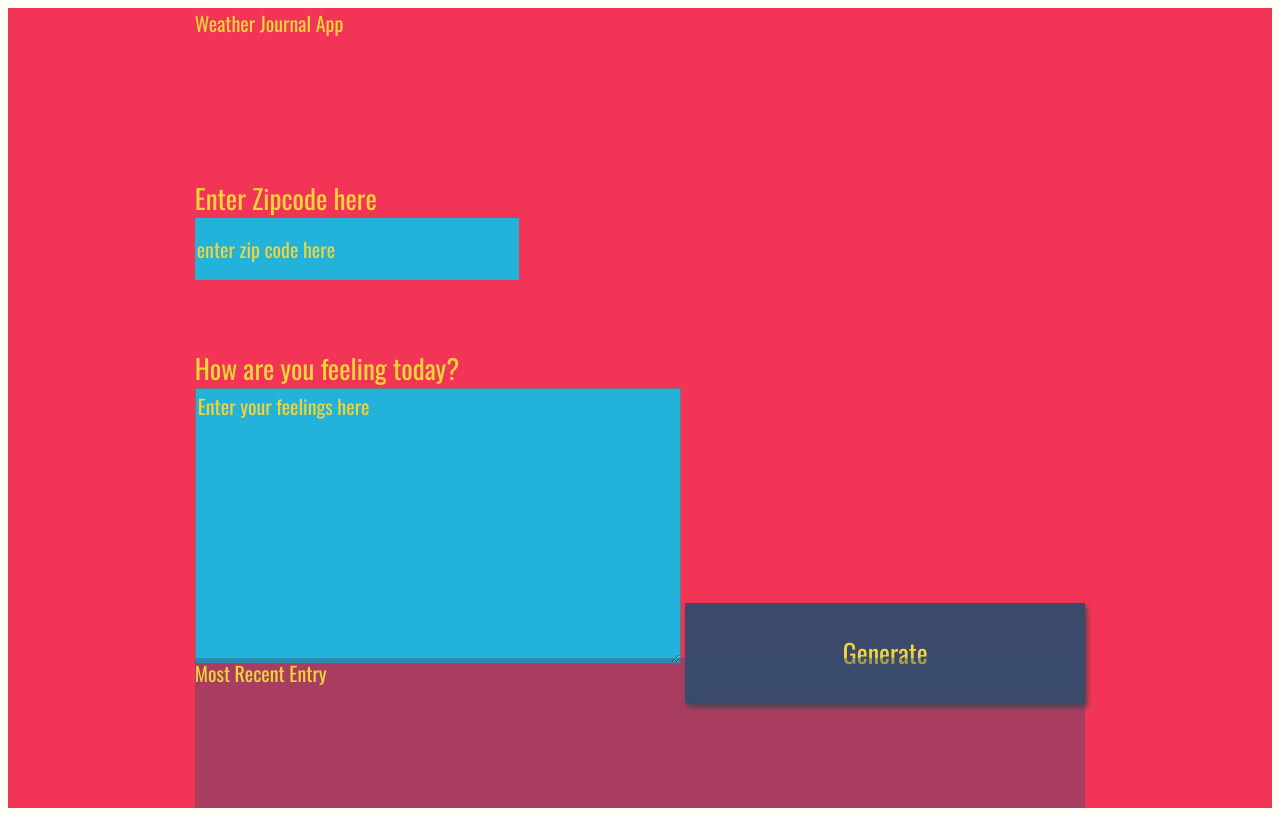
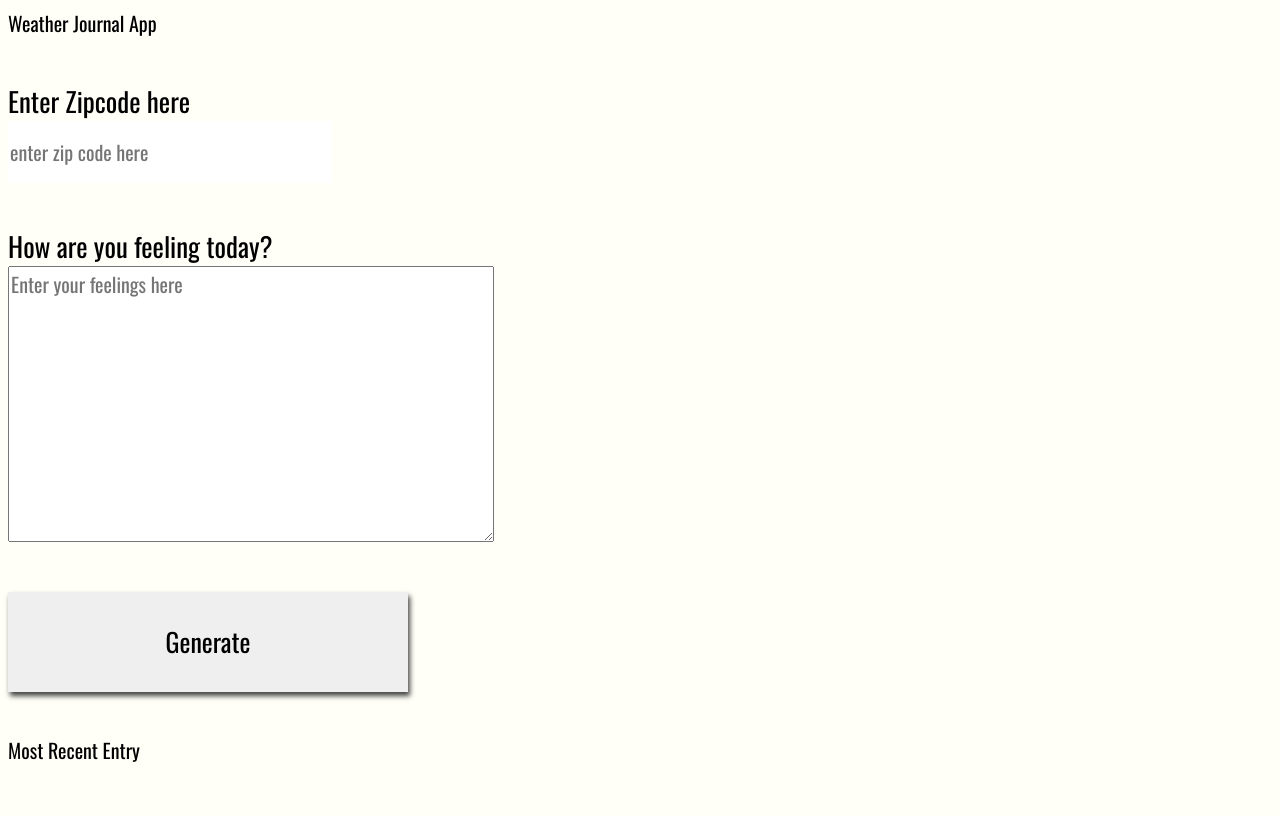
Before and after one commit to mariamm20/Journal, a plain HTML site: page website/index.html in a window 1280 px wide. Drawn offline with nearby package versions, Linux system fonts and the light colour scheme; a web font is replaced by a local one.

Commit message:
some css

```diff
--- a/website/index.html
+++ b/website/index.html
@@ -1,35 +1,40 @@
 <!DOCTYPE html>
 <html>
+
 <head>
   <meta charset="UTF-8">
   <title>Weather Journal</title>
   <link href="https://fonts.googleapis.com/css?family=Oswald:400,600,700|Ranga:400,700&display=swap" rel="stylesheet">
   <link rel="stylesheet" href="style.css">
 </head>
+
 <body>
-<div id = "app">
-  <div class ="holder headline">
+  <div id="app">
+    <div class="holder headline">
       Weather Journal App
     </div>
-  <div class ="holder zip">
+    <div class="holder zip">
       <label for="zip">Enter Zipcode here</label>
       <input type="text" id="zip" placeholder="enter zip code here">
     </div>
-  <div class ="holder feel">
+    <div class="holder feel">
       <label for="feelings">How are you feeling today?</label>
-    <textarea class= "myInput" id="feelings" placeholder="Enter your feelings here" rows="9" cols="50"></textarea>
-    <button id="generate" type = "submit"> Generate </button>
+      <textarea class="myInput" id="feelings" placeholder="Enter your feelings here" rows="9" cols="50"></textarea>
     </div>
-  <div class ="holder entry">
-    <div class = "title">Most Recent Entry</div>
-   <div id = "entryHolder">
-    <div id = "date"></div>
-   <div id = "temp"></div>
-   <div id = "content"></div>
+    <div>
+      <button id="generate" type="submit"> Generate </button>
+    </div>
+    <div class="holder entry">
+      <div class="title">Most Recent Entry</div>
+      <div id="entryHolder">
+        <div id="date"></div>
+        <div id="temp"></div>
+        <div id="content"></div>
       </div>
     </div>
   </div>
   <script src="app.js" type="text/javascript"></script>
 
 </body>
+
 </html>
--- a/website/style.css
+++ b/website/style.css
@@ -4,24 +4,21 @@ body{
 }
 
 #app{
-    display: grid;
-    grid-auto-rows: minmax(150px, auto);
-    /* grid-template-columns:  */
+    display: flex;
+    flex-wrap: wrap;
     height:100vh;
-    background: #f23557;
-    color: #f0d43a;
-    justify-content: center;
-    grid-gap: 1em;
     font-size: 20px;
     font-family: 'Oswald', sans-serif;
 }
-
+#app div{
+    width: 100%;
+}
 .holder{
 
 }
 
 .entry{
-    background: rgba(59, 74, 107, .4);
+
 }
 
 #entryHolder{
@@ -57,8 +54,8 @@ input{
     display:block;
     height: 60px;
     width: 320px;
-    background:#22b2da;
-    color: #f0d43a;
+
+
     font-size: 20px;
     font-family: 'Oswald', sans-serif;
     border: none;
@@ -67,8 +64,7 @@ input{
 button{
     width: 400px;
     height: 100px;
-    background: #3b4a6b;
-    color: #f0d43a;
+
     font-size: 26px;
     font-family: 'Oswald', sans-serif;
     border: none;
@@ -79,8 +75,7 @@ h1{
 }
 
 textarea{
-    background:#22b2da;
-    color: #f0d43a;
+
     font-size: 20px;
     font-family: 'Oswald', sans-serif;
 }
@@ -93,19 +88,19 @@ button:focus {
 }
 /* Style for Placeholder Text*/
 ::placeholder { /* Firefox, Chrome, Opera */
-    color: #f0d43a;
+
     font-family: 'Oswald', sans-serif;
 
 }
 
 :-ms-input-placeholder { /* Internet Explorer 10-11 */
-    color: #f0d43a;
+
     font-family: 'Oswald', sans-serif;
 
 }
 
 ::-ms-input-placeholder { /* Microsoft Edge */
-    color: #f0d43a;
+
     font-family: 'Oswald', sans-serif;
 
 }
```
Lines whose indentation alone changed are shown as unchanged.
